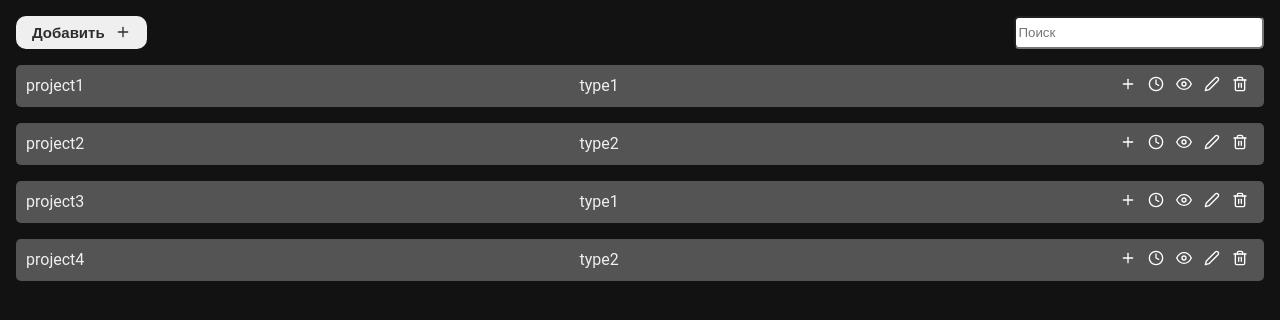
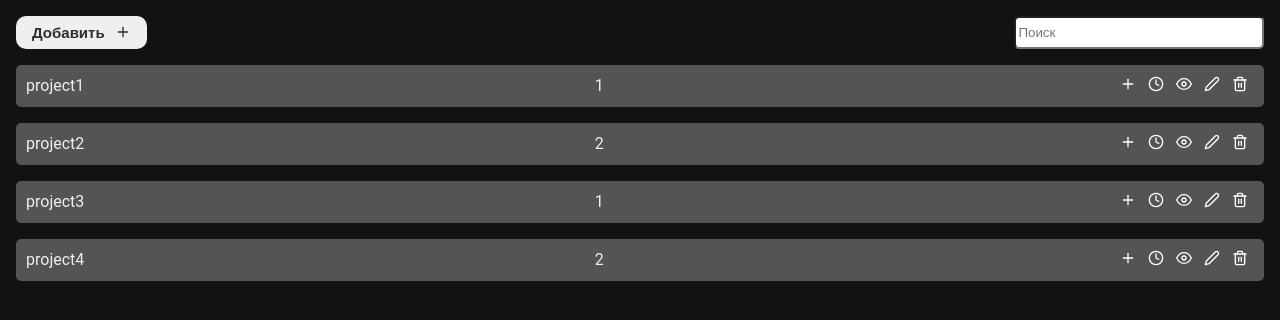
Before and after one commit to RusakovRodion/SRS, a React (Vite) app in the folder frontend/: page /projects in a window 1280 px wide. Shown: the part 140-460 px from the top of the page. Built offline with nearby package versions, Linux system fonts and the light colour scheme.

Commit message:
changing project interface

```diff
--- a/frontend/src/ui/pages/projects_page.tsx
+++ b/frontend/src/ui/pages/projects_page.tsx
@@ -16,22 +16,22 @@ export function ProjectsPage() {
     {
       id: 1,
       name: 'project1',
-      projectType: 'type1',
+      type_id: 1,
     },
     {
       id: 2,
       name: 'project2',
-      projectType: 'type2',
+      type_id: 2,
     },
     {
       id: 3,
       name: 'project3',
-      projectType: 'type1',
+      type_id: 1,
     },
     {
       id: 4,
       name: 'project4',
-      projectType: 'type2',
+      type_id: 2,
     },
   ]
     return (
@@ -46,7 +46,7 @@ export function ProjectsPage() {
                 renderOption={(project) => (
                     <div className={list_item}>
                         <div className={list_item_info}>{project.name}</div>
-                        <div className={list_item_info}>{project.projectType}</div>
+                        <div className={list_item_info}>{project.type_id}</div>
                         <tools>
                             <AddButtonOnlyIcon onClick={() => console.log("add button")} />
                             <ChangesButtonOnlyIcon onClick={() => console.log("changes button")} />
--- a/frontend/src/ui/project.tsx
+++ b/frontend/src/ui/project.tsx
@@ -1,5 +1,7 @@
 export interface Project {
   id: number
   name: string
-  projectType: string
+  description: string
+  added: string
+  type_id: number
 }
```
